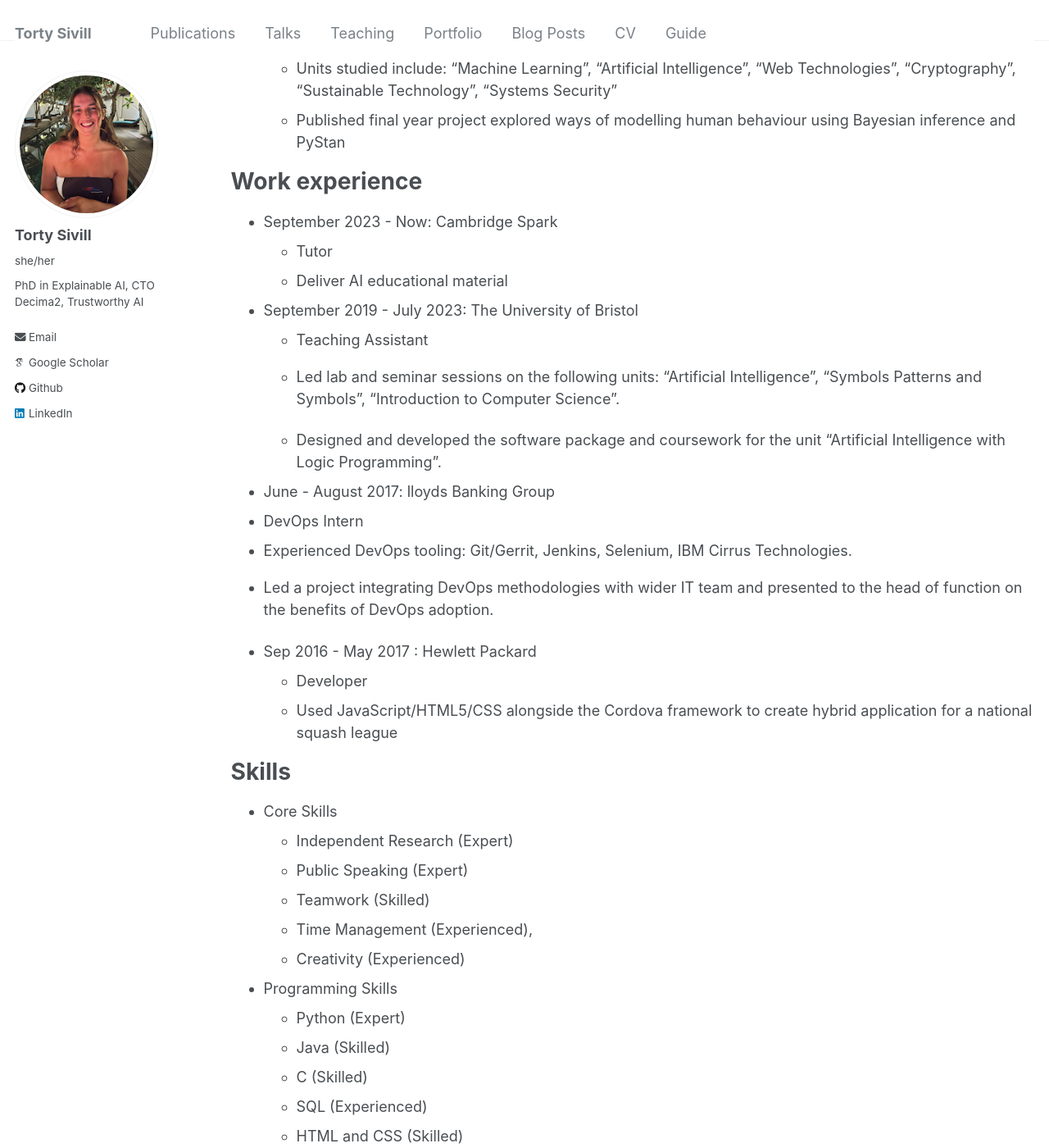
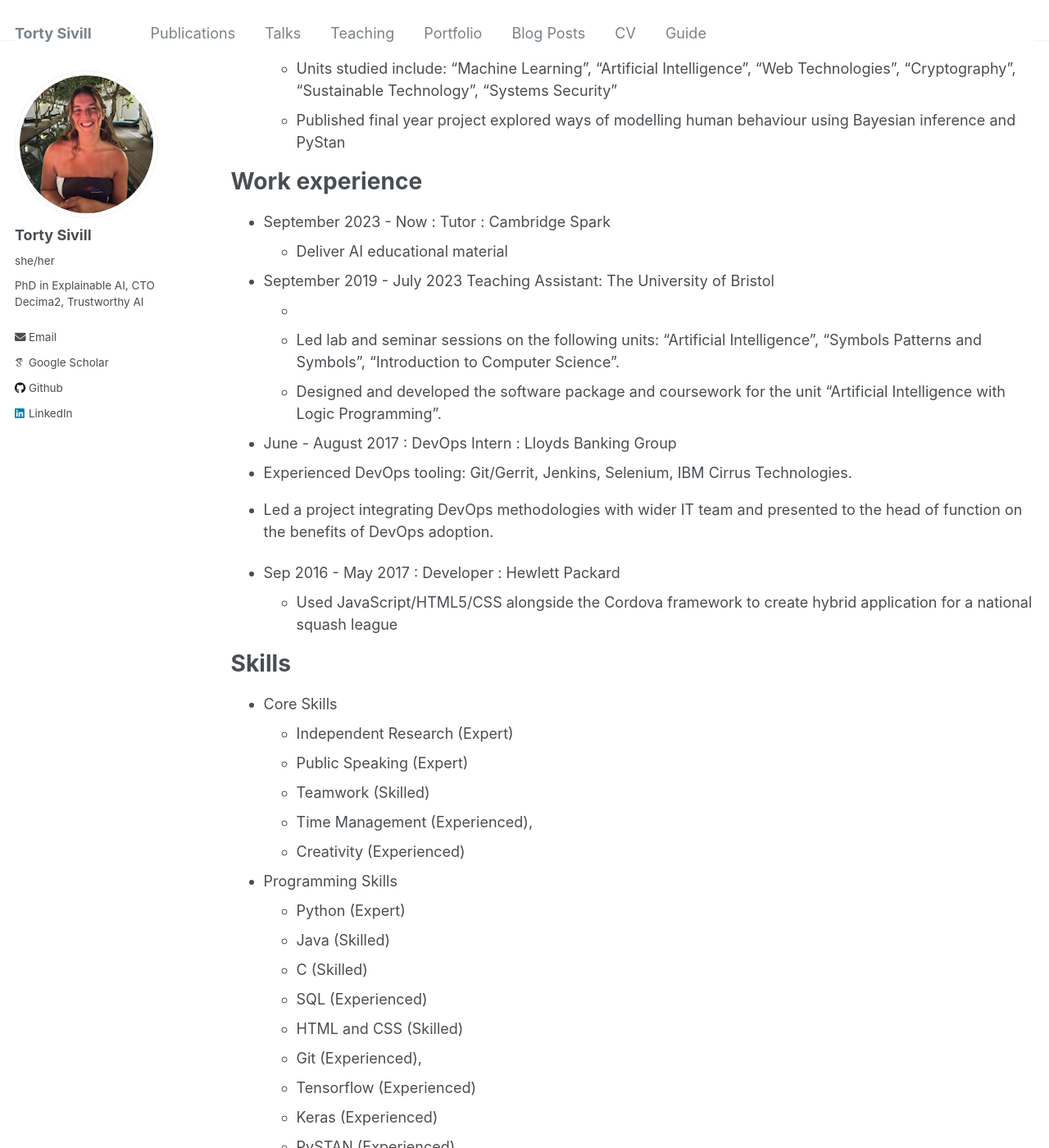
Before and after one commit to TortySivill/TortySivill.github.io, a Jekyll site: the page built from _pages/cv.md, in a window 1280 px wide and 1400 px high, scrolled down 623 px. Shown: the whole window at 82% size. Built offline with Jekyll 4.4.1, drawn with Linux system fonts in a browser that asks for light colours; some web fonts are replaced.

Commit message:
update cv

```diff
--- a/_pages/cv.md
+++ b/_pages/cv.md
@@ -22,9 +22,9 @@ processes to time series
   * Extensive knowledge of game theory (the Shapley value and coalitional games), causal inference (Pearl’s do
 calculus), probabilistic programming paradigms
   * (Developed open source explainability software tools which accompany research articles and have been forked
-multiple times
- * Led project using transactional data to measure period poverty in England. Applied machine learning pipeline
-to large data set (over 200 million transactions). Experience in SQL
+  multiple times
+  * Led project using transactional data to measure period poverty in England. Applied machine learning pipeline
+  to large data set (over 200 million transactions). Experience in SQL
 * MEng in Computer Science, University of Bristol, 2018
   * Units studied include: “Machine Learning”, “Artificial Intelligence”, “Web Technologies”,
 “Cryptography”, “Sustainable Technology”, “Systems Security”
@@ -32,25 +32,21 @@ to large data set (over 200 million transactions). Experience in SQL
 
 Work experience
 ======
-* September 2023 - Now: Cambridge Spark
-  * Tutor
+* September 2023 - Now : Tutor : Cambridge Spark
   * Deliver AI educational material
 
-* September 2019 - July 2023: The University of Bristol
-  * Teaching Assistant
+* September 2019 - July 2023 Teaching Assistant: The University of Bristol
+  *
   * Led lab and seminar sessions on the following units: “Artificial Intelligence”, “Symbols Patterns and
-Symbols”, “Introduction to Computer Science”.
+  Symbols”, “Introduction to Computer Science”.
+  * Designed and developed the software package and coursework for the unit “Artificial Intelligence with
+  Logic Programming”.
 
-  * Designed and developed the software package and coursework for the unit “Artificial Intelligence with
-Logic Programming”.
-
-*  June - August 2017: lloyds Banking Group
-  * DevOps Intern
+*  June - August 2017 : DevOps Intern : Lloyds Banking Group
   * Experienced DevOps tooling: Git/Gerrit, Jenkins, Selenium, IBM Cirrus Technologies.
   * Led a project integrating DevOps methodologies with wider IT team and presented to the head of function on the benefits of DevOps adoption.
 
-* Sep 2016 - May 2017 : Hewlett Packard
-  * Developer
+* Sep 2016 - May 2017 : Developer : Hewlett Packard
   * Used JavaScript/HTML5/CSS alongside the Cordova framework to create hybrid application for a national squash league
 
 
```
